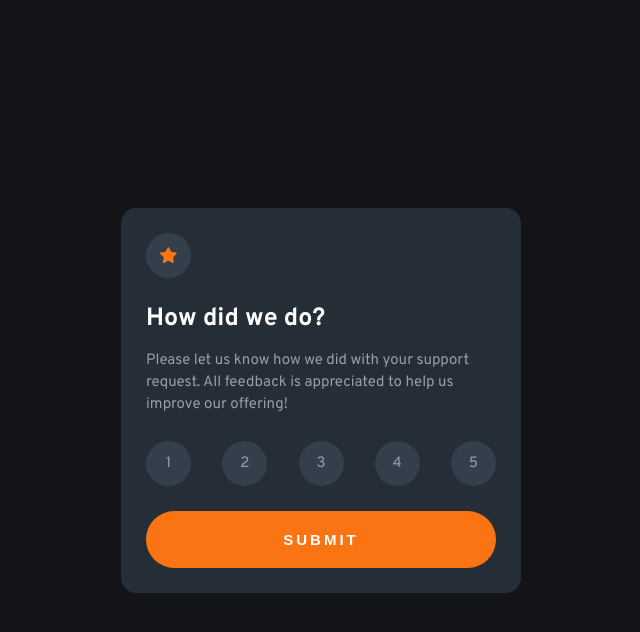
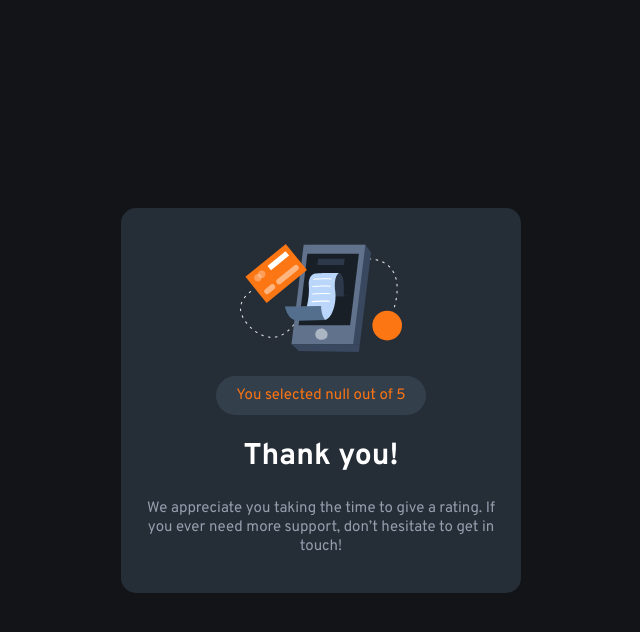
Before and after one commit to elioflo/interactive-rating-component, a plain HTML site: page index.html in a window 1280 px wide. Both pictures are taken after a click on the button "SUBMIT". Shown: the whole page, without its empty margins (319-959 px from the left). Drawn offline with Linux system fonts and the light colour scheme.

Commit message:
Refactor html, css and js files.
- Use radio button instead of div, and form to send the score.

```diff
--- a/index.html
+++ b/index.html
@@ -2,41 +2,46 @@
 <html lang="en">
 
 <head>
-  <meta charset="UTF-8" />
-  <meta name="viewport" content="width=device-width, initial-scale=1.0" />
+  <meta charset="UTF-8">
+  <meta name="viewport" content="width=device-width, initial-scale=1.0">
   <!-- displays site properly based on user's device -->
 
-  <link rel="icon" type="image/png" sizes="32x32" href="./images/favicon-32x32.png" />
+  <link rel="icon" type="image/png" sizes="32x32" href="./images/favicon-32x32.png">
 
   <title>Interactive rating component</title>
   <link rel="stylesheet" href="./css/main.css">
 </head>
 
 <body>
-  <div class="container">
+  <main class="container">
     <div class="card" data-controller="card" data-card-url-value="/thank_you.html">
-      <div class="rating">
+      <form class="rating">
         <div class="rating__icon">
-          <img src="./images/icon-star.svg" alt="">
+          <img src="./images/icon-star.svg" alt="" aria-hidden=“true”>
         </div>
         <h1 class="rating__title">How did we do?</h1>
         <p class="rating__text">
           Please let us know how we did with your support request.
           All feedback is appreciated to help us improve our offering!
         </p>
-        <div class="rating__scores">
-          <div class="rating__score">1</div>
-          <div class="rating__score">2</div>
-          <div class="rating__score">3</div>
-          <div class="rating__score">4</div>
-          <div class="rating__score">5</div>
-        </div>
+        <fieldset class="rating__scores">
+          <input class="rating__input" type="radio" value="1" id="score_1" name="score">
+          <label class="rating__score" for="score_1">1</label>
+          <input class="rating__input" type="radio" value="2" id="score_2" name="score">
+          <label class="rating__score" for="score_2">2</label>
+          <input class="rating__input" type="radio" value="3" id="score_3" name="score">
+          <label class="rating__score" for="score_3">3</label>
+          <input class="rating__input" type="radio" value="4" id="score_4" name="score">
+          <label class="rating__score" for="score_4">4</label>
+          <input class="rating__input" type="radio" value="5" id="score_5" name="score">
+          <label class="rating__score" for="score_5">5</label>
+        </fieldset>
 
         <button class="rating__button">Submit</button>
-      </div>
+      </form>
 
       <div class="thanks thanks--hidden">
-        <img src="./images/illustration-thank-you.svg" alt="" class="thanks__img">
+        <img src="./images/illustration-thank-you.svg" alt="" class="thanks__img" aria-hidden=“true”>
         <div class="thanks__score">
           You selected 0 out of 5
         </div>
@@ -53,7 +58,7 @@
       </div>
 
     </div>
-  </div>
+  </main>
   <script src="./js/main.js" type="module"></script>
 </body>
 
--- a/js/main.js
+++ b/js/main.js
@@ -1,23 +1,10 @@
-let selected = undefined
-
-function selectButton(button) {
-    if(selected){
-        selected.classList.remove('rating__score--selected')
-    }
-    button.classList.add('rating__score--selected')
-    selected = button
-}
-
-Array.from(document.getElementsByClassName('rating__score')).forEach(button => {
-    button.addEventListener('click',()=>{selectButton(button)})
-})
-
-function thanks(){
-    if(selected){
-        document.getElementsByClassName('thanks__score')[0].textContent = `You selected ${selected.textContent} out of 5`
-        document.getElementsByClassName('rating')[0].style.display = "none"
-        document.getElementsByClassName('thanks')[0].style.display = "flex"
-    }
-}
-
-document.getElementsByClassName('rating__button')[0].addEventListener('click',()=>{thanks()})
+document
+  .getElementsByClassName('rating__button')[0]
+  .addEventListener('click', (event) => {
+    event.preventDefault()
+    const form = document.getElementsByClassName('rating')[0]
+    const formData = new FormData(form)
+    document.getElementsByClassName('thanks__score')[0].textContent = `You selected ${formData.get('score')} out of 5`
+    form.style.display = 'none'
+    document.getElementsByClassName('thanks')[0].style.display = 'flex'
+  })
--- a/scss/_rating.scss
+++ b/scss/_rating.scss
@@ -1,7 +1,6 @@
 .rating {
-
-
-    &__icon, &__score {
+  &__icon,
+  &__score {
     background-color: var(--neutral-medium-dark-blue);
     border-radius: 100%;
     height: 45px;
@@ -12,7 +11,6 @@
   }
 
   &__score {
-
     &:hover {
       background-color: var(--primary-orange);
       color: var(--neutral-white);
@@ -22,10 +20,7 @@
       background-color: var(--neutral-medium-grey);
       color: var(--neutral-white);
     }
-
   }
-
-
 
   &__title {
     margin-top: 25px;
@@ -42,6 +37,7 @@
     display: flex;
     justify-content: space-between;
     margin-top: 25px;
+    border: none;
   }
 
   &__button {
@@ -64,4 +60,12 @@
     }
   }
 
+  &__input {
+    display: none;
   }
+
+  &__input[type='radio']:checked + &__score {
+    background-color: var(--neutral-medium-grey);
+    color: var(--neutral-white);
+  }
+}
```
Also changed, not shown: css/main.css, 1 other file. Lines whose indentation alone changed are shown as unchanged.
